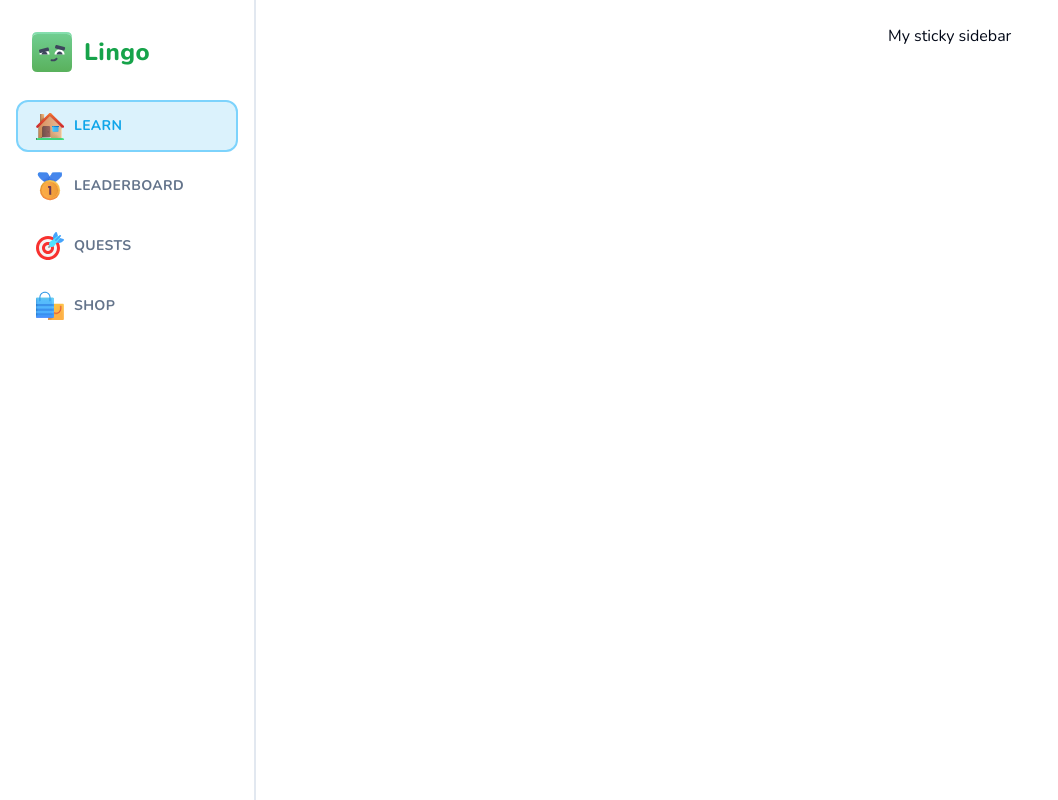
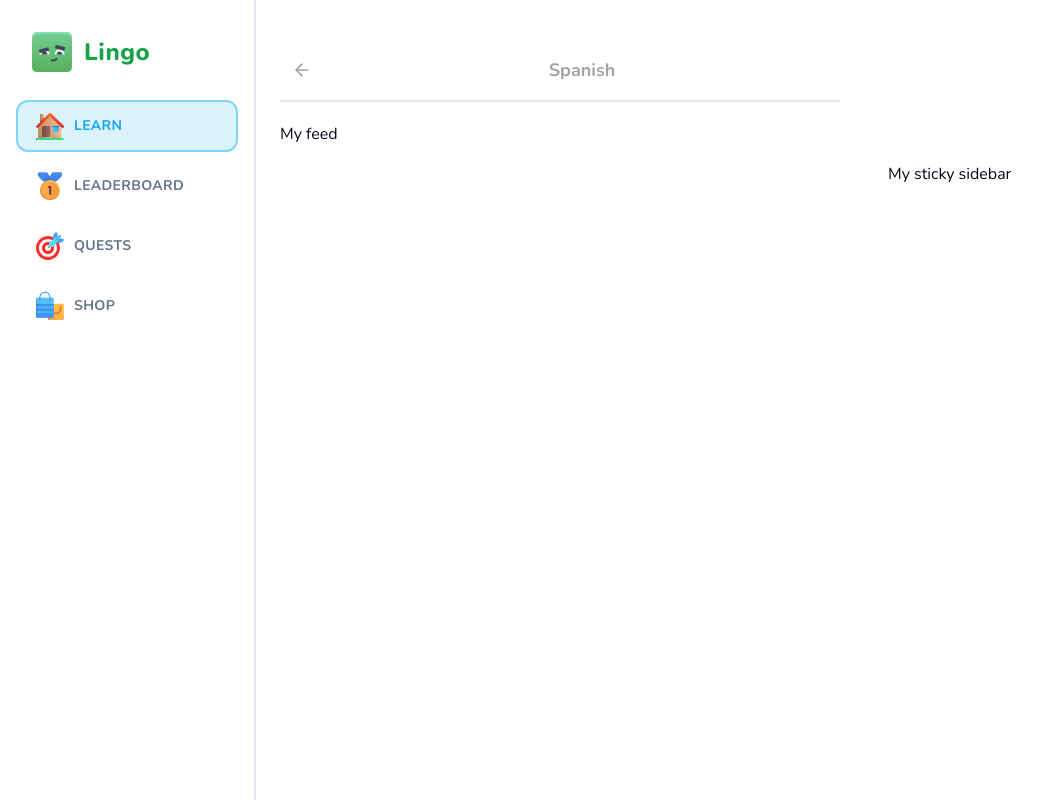
Before and after one commit to sandeepKumar22g/lingo-clone, a Next.js app: page /learn in a window 1280 px wide. Shown: the whole page, without its empty margins (0-1058 px from the left). Built offline with nearby package versions, Linux system fonts and the light colour scheme.

Commit message:
created the feed wrapper

```diff
--- /dev/null
+++ b/app/(main)/learn/header.tsx
@@ -0,0 +1,23 @@
+import { Button } from "@/components/ui/button"
+import { ArrowLeft } from "lucide-react"
+import Link from "next/link"
+
+type Props={
+    title: string
+}
+
+export const Header = ({title}:Props) => {
+  return (
+    <div className="sticky top-0 bg-white pb-3 lg:pt-[28px] flex items-center justify-between border-b-2 mb-5 text-neutral-400 lg:z-50">
+        <Link href={"/courses"}>
+            <Button variant={"ghost"} size={"sm"}>
+                <ArrowLeft className="h-5 w-5 text-neutral-400 stroke-2" />
+            </Button>
+        </Link>
+        <h1 className="font-bold text-lg">
+            {title}
+        </h1>
+        <div />
+    </div>
+  )
+}
--- a/app/(main)/learn/page.tsx
+++ b/app/(main)/learn/page.tsx
@@ -1,5 +1,7 @@
+import { FeedWrapper } from '@/components/feed-wrapper'
 import { StickyWrapper } from '@/components/sticky-wrapper'
 import React from 'react'
+import { Header } from './header'
 
 const LearnPage = () => {
   return (
@@ -7,6 +9,10 @@
       <StickyWrapper>
         My sticky sidebar
       </StickyWrapper>
+      <FeedWrapper>
+        <Header title={"Spanish"} />
+        My feed
+      </FeedWrapper>
     </div>
   )
 }
--- /dev/null
+++ b/components/feed-wrapper.tsx
@@ -0,0 +1,11 @@
+type Props ={
+    children: React.ReactNode
+  }
+
+  export const FeedWrapper = ({children}: Props) => {
+    return (
+      <div className="flex-1 relative top-0 pb-10">
+        {children}
+      </div>
+    )
+  }
```
